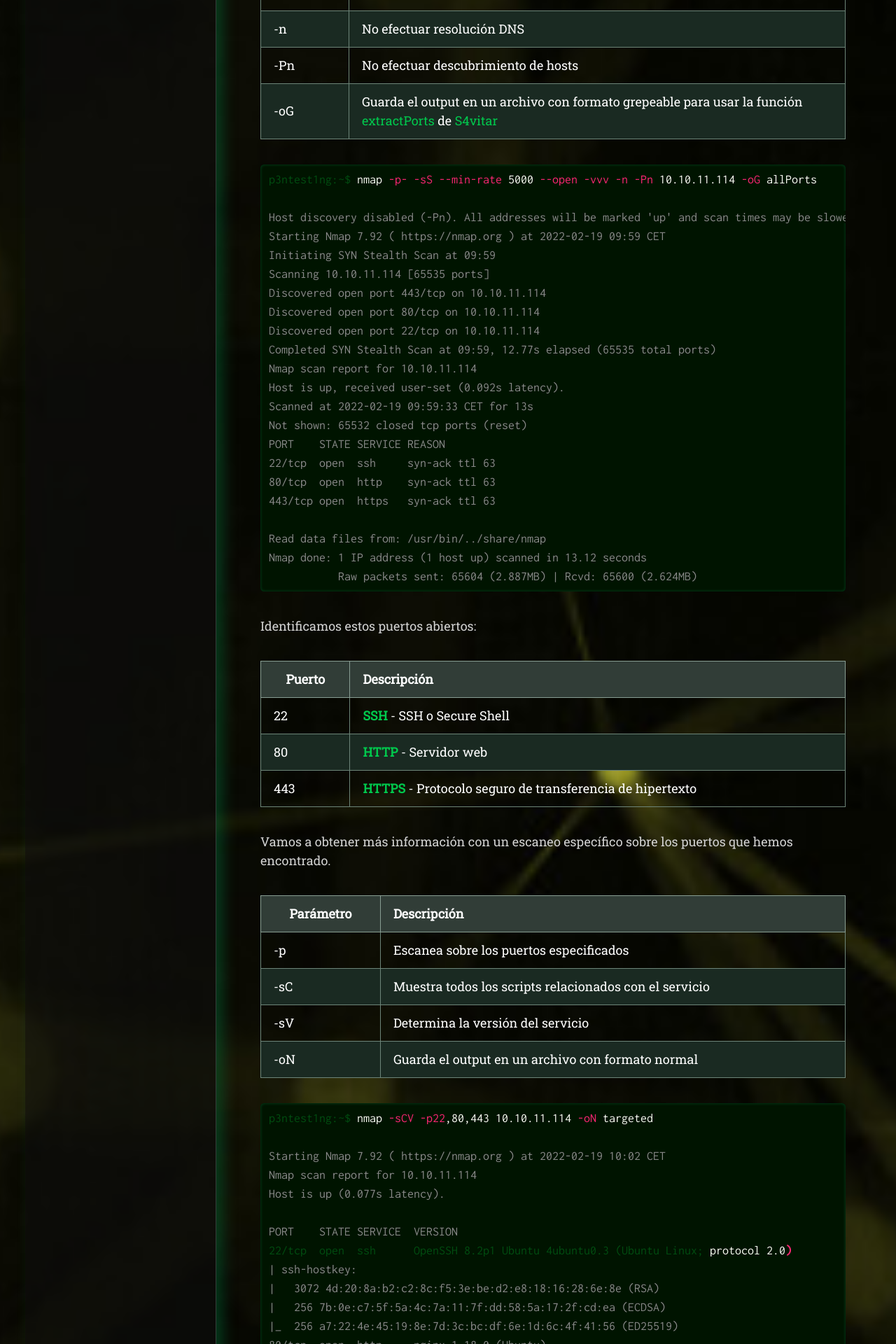
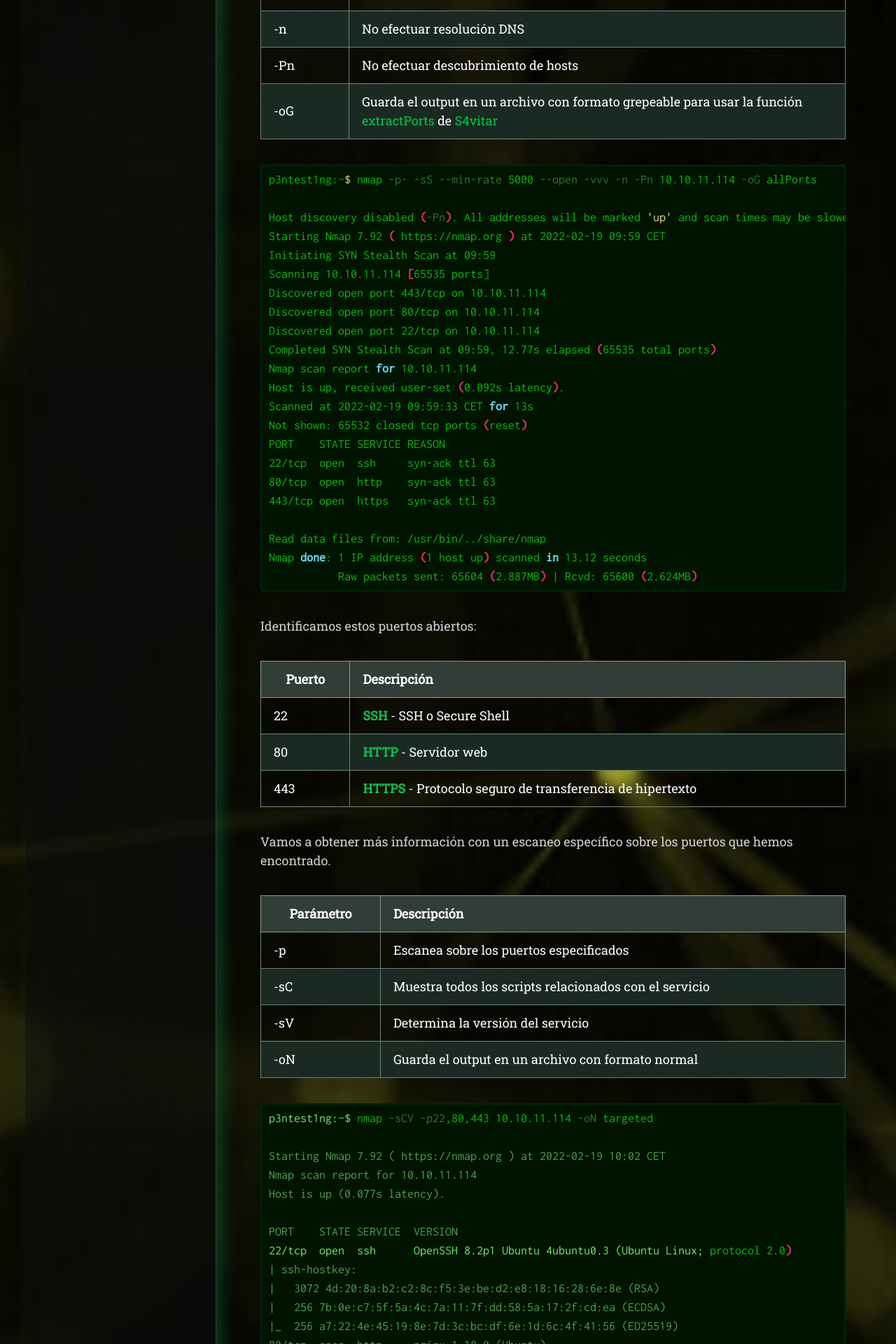
Before and after one commit to WildZarek/wildzarek.github.io, a Jekyll site: the page built from _posts/2022-02-20-bolt-htb.md, in a window 1280 px wide. Shown: the part 2353-4273 px from the top of the page at 70% size. Built offline with Jekyll 4.4.1, drawn with Linux system fonts in a browser that asks for light colours; nearby versions of some CDN libraries; some web fonts are replaced.

Commit message:
New theme

````diff
--- a/_posts/2022-02-20-bolt-htb.md
+++ b/_posts/2022-02-20-bolt-htb.md
@@ -37,7 +37,7 @@ Empezamos con el reconocimiento de puertos lanzando un **`TCP SYN Port Scan`**
 | -Pn       | No efectuar descubrimiento de hosts                      |
 | -oG       | Guarda el output en un archivo con formato grepeable para usar la función [extractPorts](https://pastebin.com/tYpwpauW) de [S4vitar](https://s4vitar.github.io/)
 
-```console
+```bash
 p3ntest1ng:~$ nmap -p- -sS --min-rate 5000 --open -vvv -n -Pn 10.10.11.114 -oG allPorts
 
 Host discovery disabled (-Pn). All addresses will be marked 'up' and scan times may be slower.
--- a/_sass/hamilton/skins/wildzarek.scss
+++ b/_sass/hamilton/skins/wildzarek.scss
@@ -72,10 +72,10 @@ $subscribe-color:       tomato !default;
   color: #999999;
 }
 .highlight .go {
-  color: #888888;
+  color: #4ba04b; // #888888
 }
 .highlight .gp {
-  color: #014c10; // #555555
+  color: #6ee66e; // #6ee66e #4a00fe #014c10
 }
 .highlight .gs {
   font-weight: bold;
@@ -165,7 +165,7 @@ $subscribe-color:       tomato !default;
   color: #e6db74;
 }
 .highlight .s1 {
-  color: #e6db74;
+  color: #e6db74; // #e6db74
 }
 .highlight .ss {
   color: #e6db74;
@@ -199,7 +199,7 @@ $subscribe-color:       tomato !default;
   color: #f8f8f2;
 }
 .highlight .nb {
-  color: #f8f8f2;
+  color: #00be00; // #f8f8f2
 }
 .highlight .ni {
   color: #f8f8f2;
@@ -217,7 +217,7 @@ $subscribe-color:       tomato !default;
   color: #f8f8f2;
 }
 .highlight .nv, .highlight .vm {
-  color: #f8f8f2;
+  color: #e6db74; // #f8f8f2
 }
 .highlight .w {
   color: #f8f8f2;
@@ -227,9 +227,9 @@ $subscribe-color:       tomato !default;
   font-weight: bold;
 }
 .highlight .nt {
-  color: #f92672;
+  color: #2b772b; // #f92672
 }
 .highlight {
-  color: #f8f8f2;
+  color: #00be00; // #f8f8f2
   background-color: #49483e;
 }
````
